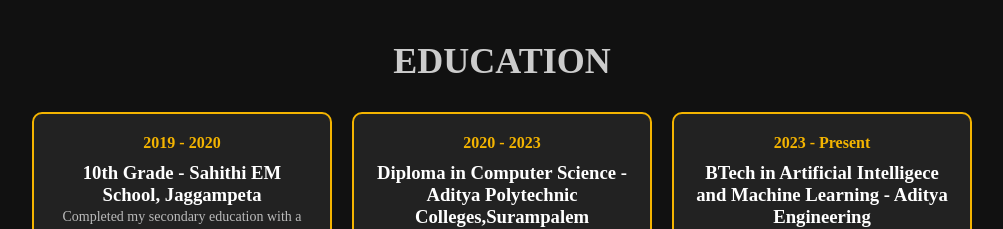
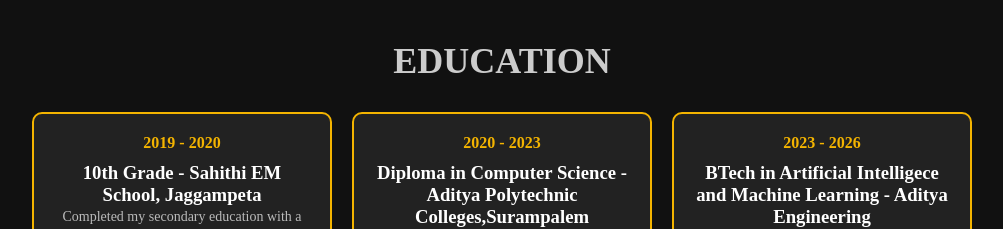
Before and after one commit to mounikadevipaila/portfolio, a React (Vite) app: page / in a window 1280 px wide. Shown: the part 1280-1509 px from the top of the page, without its empty margins (138-1141 px from the left). Built offline with nearby package versions, Linux system fonts and the light colour scheme.

Commit message:
Update About.jsx

```diff
--- a/src/About.jsx
+++ b/src/About.jsx
@@ -16,7 +16,7 @@
     description: "Gained knowledge in programming, database management, and networking."
   },
   {
-    year: "2023 - Present",
+    year: "2023 - 2026",
     title: "BTech in Artificial Intelligece and Machine Learning",
     institution: "Aditya Engineering College,Surampalem",
     description: "Currently pursuing a degree in IT, focusing on full-stack development and data structures."
```
